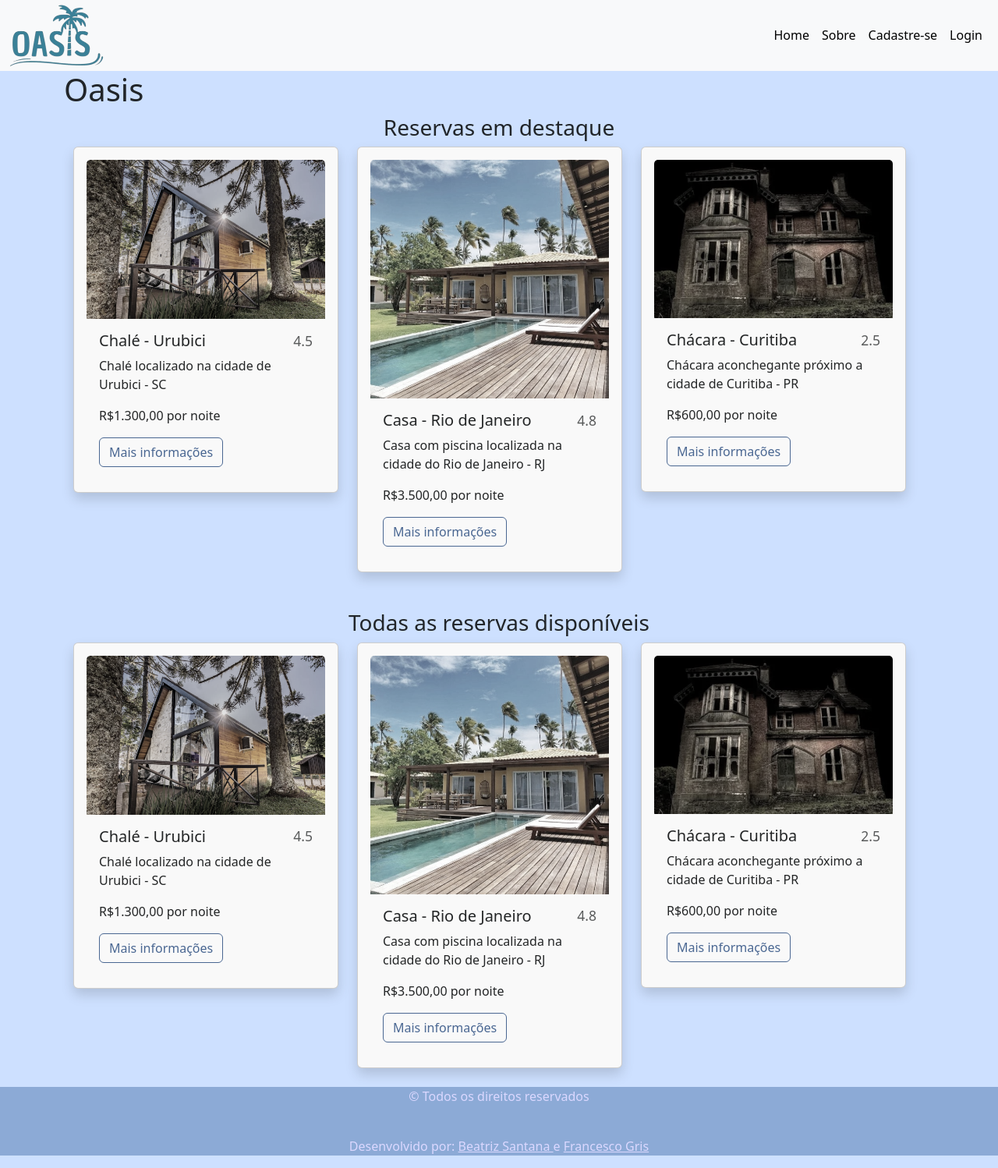
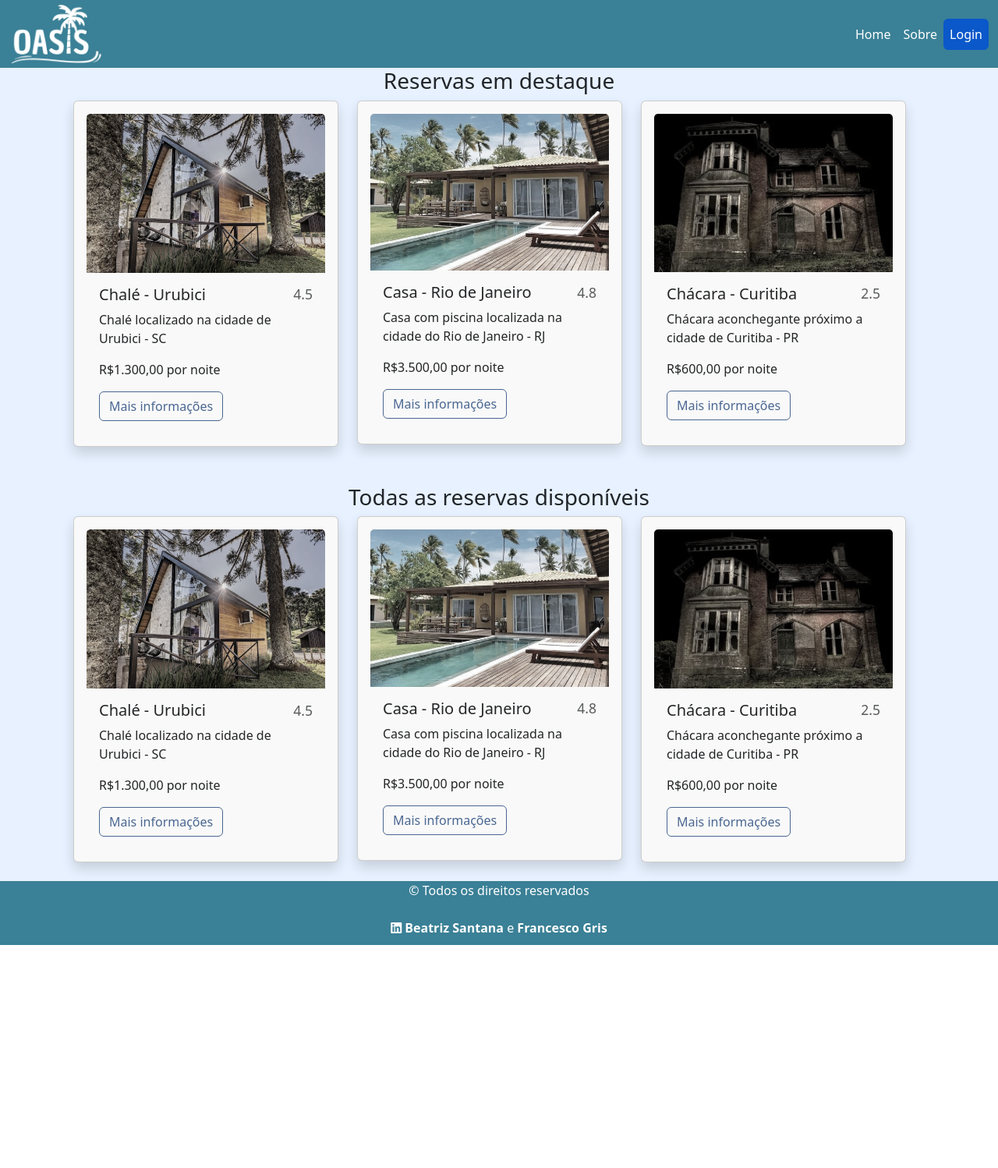
Before and after one commit to bbringsjoy/Oasis, a PHP site: page / in a window 1280 px wide. Shown: the whole page at 78% size. After the commit the page ends 1212 px from the top, so only its background shows below. Run offline with PHP 8.4, Linux system fonts and the light colour scheme; some libraries are stand-ins or nearby versions; some web fonts are replaced.

Commit message:
ajustes de interface

```diff
--- a/index.php
+++ b/index.php
@@ -7,7 +7,7 @@
 
     <link rel="stylesheet" href="css/all.min.css"> <!-- Font Awesome -->
 
-    <link href="imagens/pokebola.webp" rel="shortcut icon">
+    <link href="imagens/icon.png" rel="shortcut icon">
 
     <title> Oásis </title>
 
@@ -23,7 +23,7 @@
         <nav class="navbar navbar-expand-lg bg-body-tertiary">
             <div class="container-fluid col-12">
               <a class="navbar-brand" href="home">
-                <img src="imagens/logo2.png" alt="Logo" class="w-25">
+                <img src="imagens/logo.png" alt="Logo" class="logohead">
               </a>
               <button class="navbar-toggler" type="botao button" data-bs-toggle="collapse" data-bs-target="#navbarSupportedContent" aria-controls="navbarSupportedContent" aria-expanded="false" aria-label="Toggle navigation">
                 <span class="navbar"><i class="fa-solid fa-bars"></i></span>
@@ -40,11 +40,7 @@
                        Sobre</a>
                   </li>
                   <li class="nav-item">
-                    <a class="nav-link active" aria-current="page" href="cadastro">
-                       Cadastre-se</a>
-                  </li>
-                  <li class="nav-item">
-                    <a class="nav-link active" aria-current="page" href="login">
+                    <a class="nav-link active btn btn-primary" aria-current="page" href="login">
                        Login</a>
                   </li>
                 </div>
@@ -78,16 +74,17 @@
   </p>
   <br>
   <div class="desenvolvedor">
-      <p class="user-select-none text-center"> Desenvolvido por:
+      <p class="user-select-none text-center"> <i class="fa-brands fa-linkedin"></i>
       <a href="https://www.linkedin.com/in/beatriz-gomes-santana-0197b5289?utm_source=share&utm_campaign=share_via&utm_content=profile&utm_medium=android_app">
-        Beatriz Santana
+ Beatriz Santana
       </a>
-      <a>
+
         e
-      </a>
-      <a href="">
+
+      <a href="https://www.linkedin.com/in/francesco-gris-053092355/">
        Francesco Gris
       </a>
+
     </p>
   </div>
 
--- a/pages/home.php
+++ b/pages/home.php
@@ -1,5 +1,4 @@
 <main>
-    <h1 class="user-select-none"> Oasis </h1>
     <div class="destaques container">
     <h3 class="user-select-none text-center">Reservas em destaque</h3>
     <div class="row">
--- a/style.css
+++ b/style.css
@@ -6,27 +6,35 @@
 }
 
 :root{
-    --maincolor: #8caad6;
+    --white: #ffffff;
+    --maincolor: #e7f1ff;
     --pcolor: #dbd8ff;
     --p2color: #2c3161;
     --hcolor: #2a33aa;
+    --headcolor: #3a8096;
 }
 
 .navbar {
     margin: 0;
     padding: 0;
+    background-color: var(--headcolor) !important;
 }
 header{
-    background-color: var(--maincolor);
+    background-color: var(--headcolor);
     li{
         a{
-            color: var(--pcolor);
+            color: var(--white) !important;
         }
     }
 }
 
+.logohead{
+    width: 120px;
+    height: auto;
+}
+
 body{
-    background-color: rgb(205, 224, 255);
+    background-color: var(--maincolor);
 }
 
 .card{
@@ -49,14 +57,18 @@ body{
 }
 
 footer{
-    padding-bottom: 0;
+    padding-bottom: 10px;
     max-width: 100%;
-    background-color: var(--maincolor);
+    background-color: var(--headcolor);
+    margin: 0;
+    border: 0;
     p{
-        color: var(--pcolor);
-
+        color: var(--white);
+            margin: 0;
     }
     a{
-        color: var(--pcolor)
+        color: rgb(255, 255, 255);
+        text-decoration: none;
+        font-weight: 580;
     }
 }
```
Also changed, not shown: imagens/casanopantano.jpg (deleted), imagens/casapraia.jpg, imagens/icon.png (added), imagens/logo.jpg (deleted), imagens/logo.png (added), imagens/logo2.png (deleted), imagens/pokebola.webp (deleted), imagens/pokemon1.webp (deleted).
